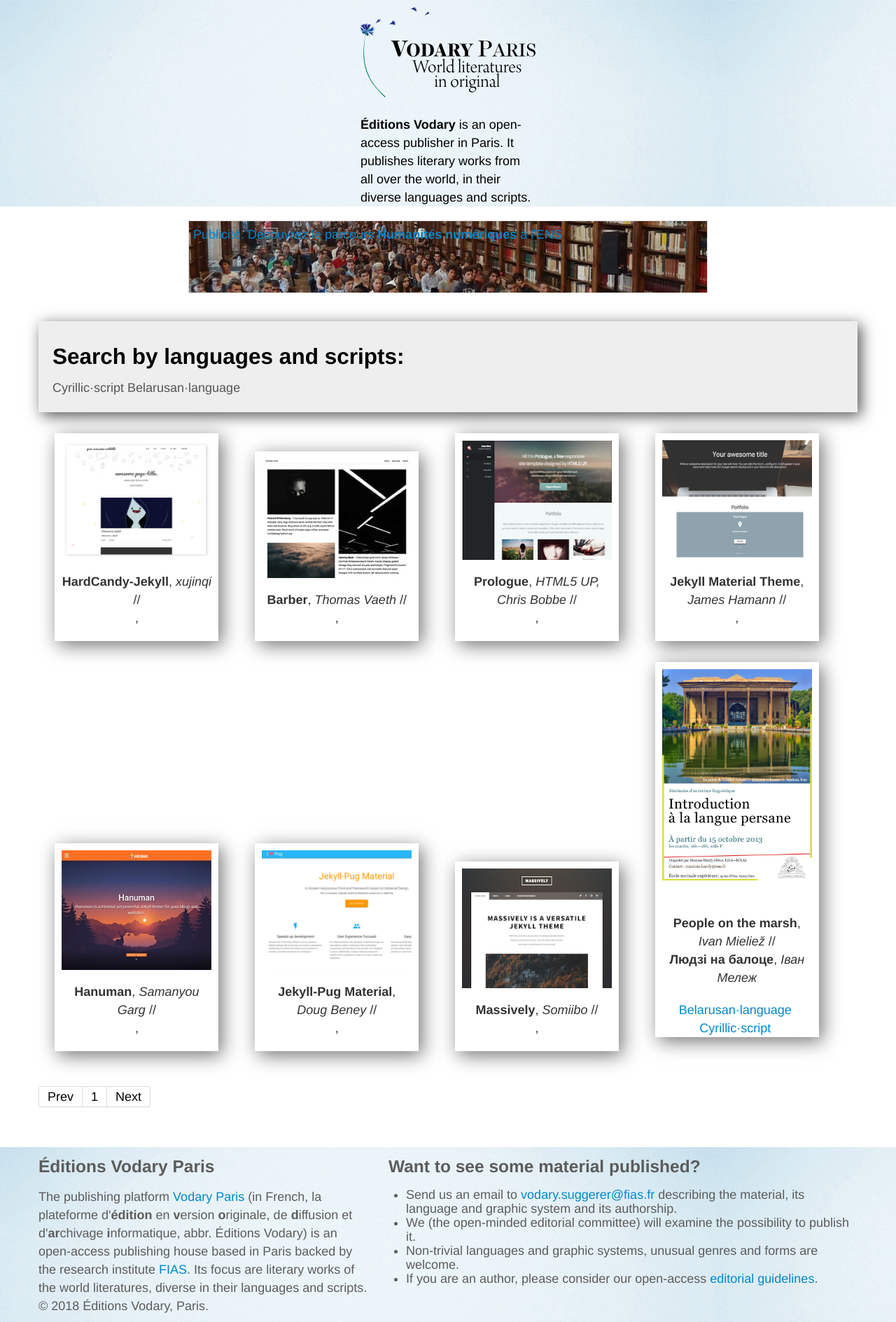
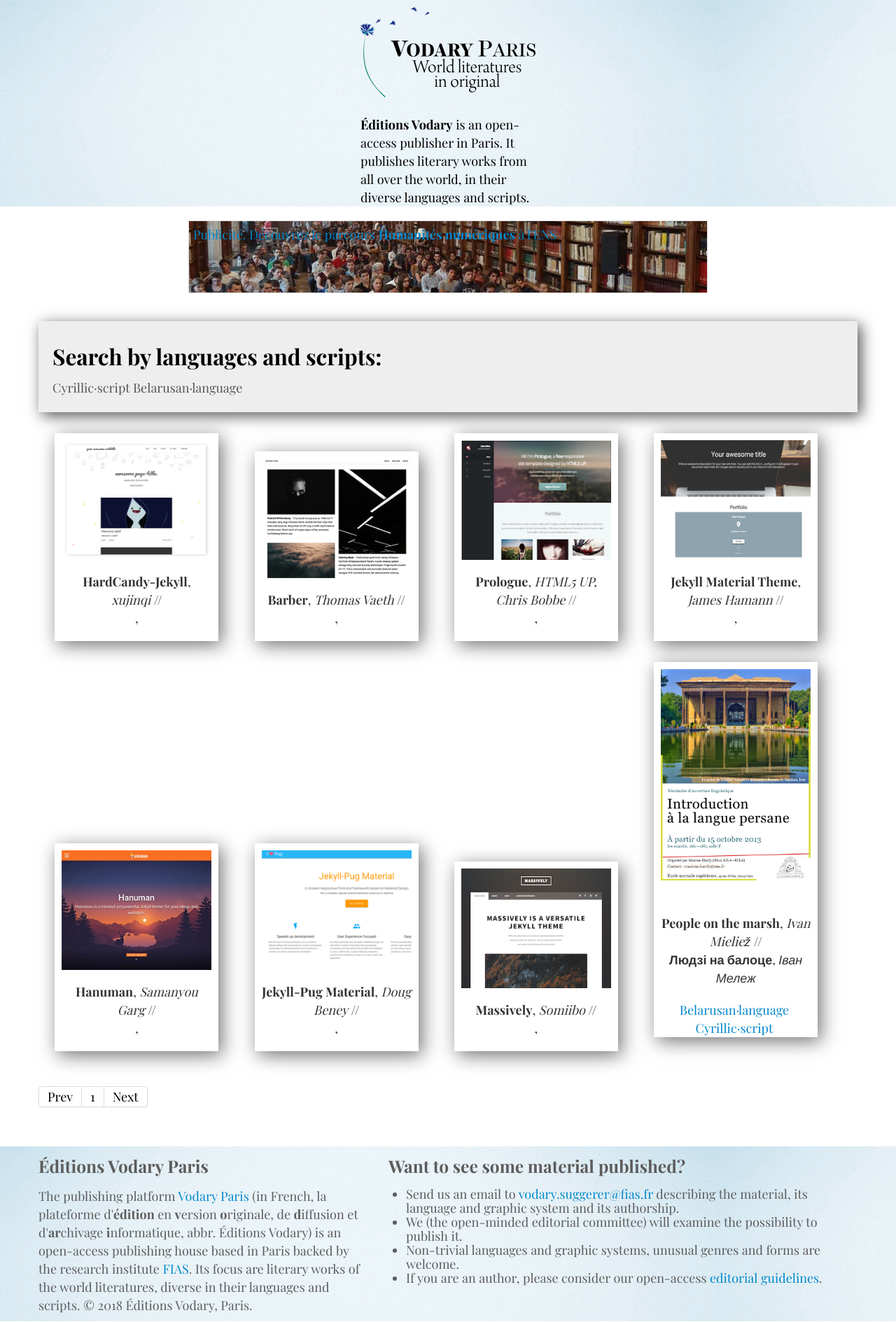
Before and after one commit to mlare/vodary, a Jekyll site: the page built from index.html, in a window 1280 px wide. Shown: the whole page at 70% size. Built offline with Jekyll 4.4.1, drawn with Linux system fonts in a browser that asks for light colours; some web fonts are replaced; Markdown is read by kramdown in place of the engine named in the settings; the list of posts is cut into pages by our own code.

Commit message:
Update default.html

```diff
--- a/_layouts/default.html
+++ b/_layouts/default.html
@@ -4,7 +4,7 @@
   <meta charset="UTF-8">
   <title>{{ page.title }} — {{ site.name }}</title>
   <meta name="viewport" content="width=device-width, initial-scale=1">
-  <link href="https://fonts.googleapis.com/css?family=Arsenal:400,400i,700,700i&amp;subset=cyrillic" rel="stylesheet">
+  <link href="https://fonts.googleapis.com/css?family=Playfair+Display:400,400i,700,700i&amp;subset=cyrillic" rel="stylesheet">
   <link href="/assets/css/jekyllthemes.css" rel="stylesheet" />
   <link href="/assets/css/syntax.css" rel="stylesheet" />
   {% if site.tags != "" %}
```
